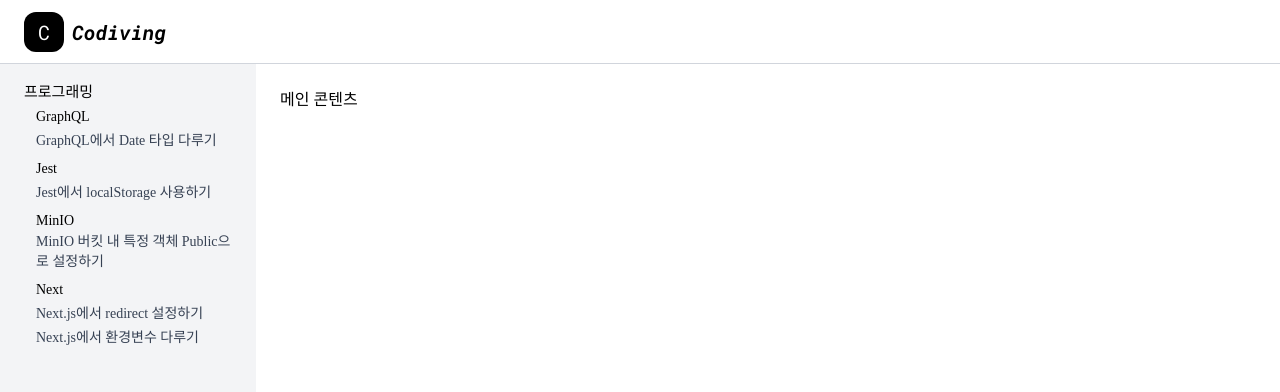
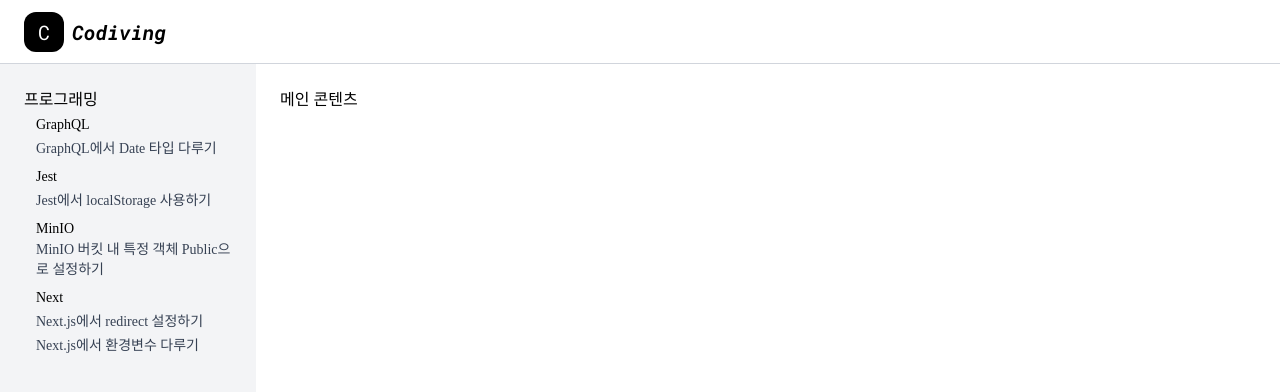
Before and after one commit to Codiving/tech-blog, a Next.js app: page / in a window 1280 px wide. Shown: the top 392 px of the page. Built offline with nearby package versions, Linux system fonts and the light colour scheme; a web font is replaced by a local one.

Commit message:
css 업데이트

```diff
--- a/src/components/CollapsibleNav/Collapsible.tsx
+++ b/src/components/CollapsibleNav/Collapsible.tsx
@@ -54,7 +54,7 @@ export default function Collapsible({
     <div className="mb-1">
       <button
         onClick={toggle}
-        className={cn(`w-full cursor-pointer text-left text-[15px]`, {
+        className={cn(`w-full cursor-pointer text-left`, {
           "pb-0 text-[14px]": depth === 2,
         })}
         style={{
--- a/src/components/Sidebar.tsx
+++ b/src/components/Sidebar.tsx
@@ -10,7 +10,7 @@ export default function Sidebar({ items }: SidebarProps) {
   return (
     <aside
       id="sidebar"
-      className={`w-0 -translate-x-full overflow-hidden bg-gray-100 p-0 opacity-0 transition-all duration-300 md:w-64 md:translate-x-0 md:overflow-auto md:px-6 md:py-4 md:opacity-100`}
+      className={`w-0 -translate-x-full overflow-hidden bg-gray-100 p-0 opacity-0 transition-all duration-300 md:w-64 md:translate-x-0 md:overflow-auto md:p-6 md:opacity-100`}
     >
       <CollapsibleNav items={items} />
     </aside>
```
